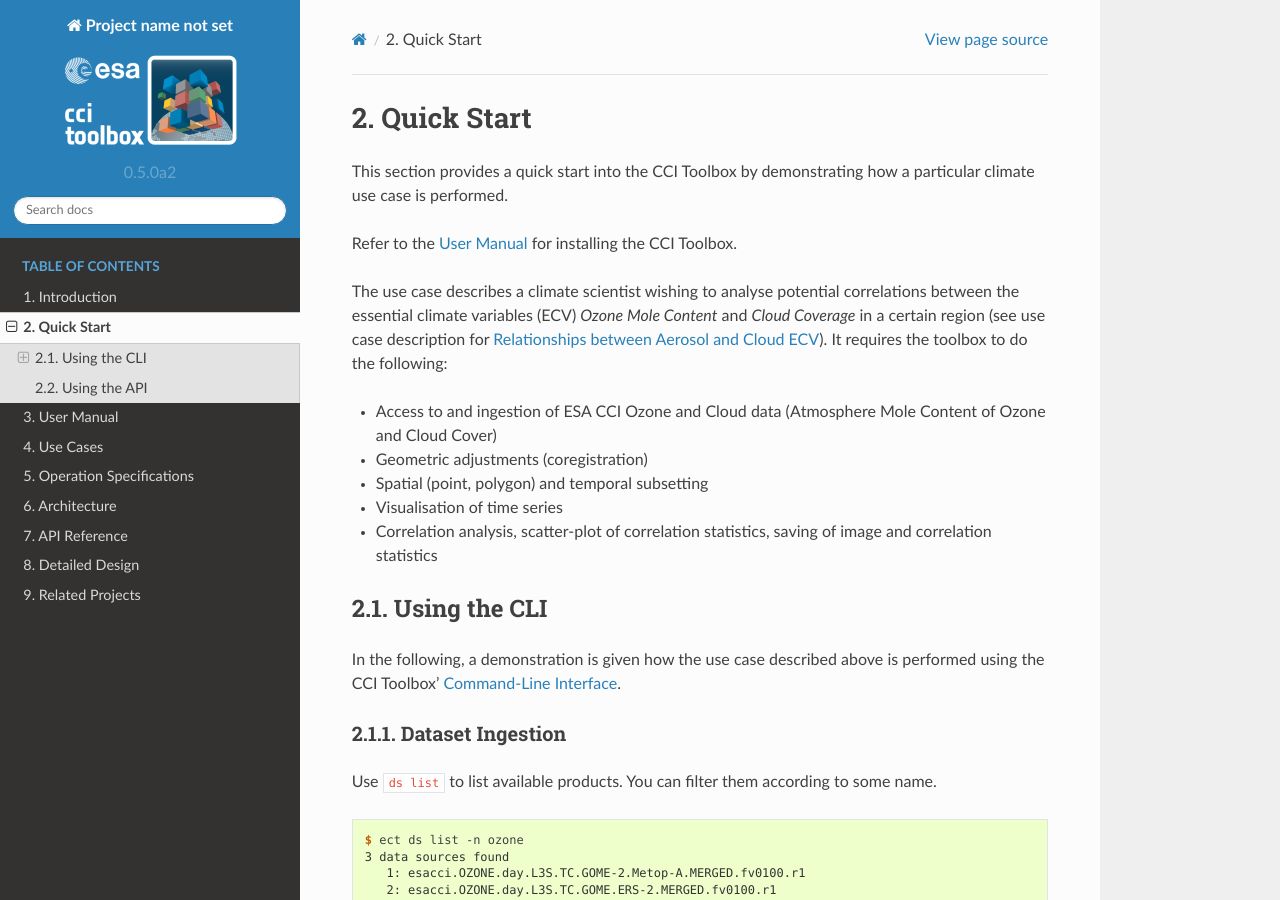
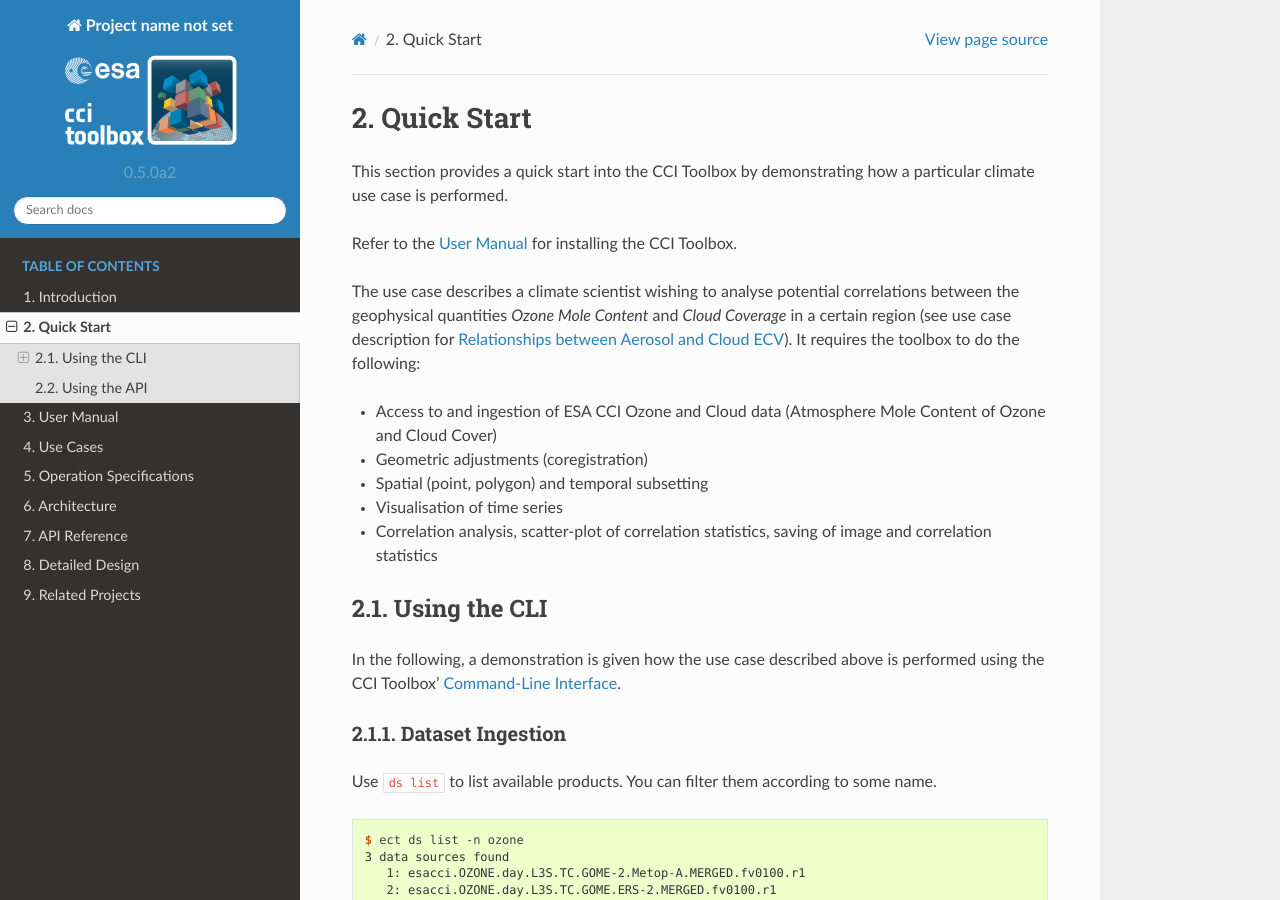
Before and after one commit to CCI-Tools/cate, a Sphinx documentation site: the page built from doc/source/quick_start.rst, in a window 1280 px wide and 900 px high. Built offline with Sphinx 7.4.7 and the Read the Docs theme 2.0.0, drawn with Linux system fonts in a browser that asks for light colours.

Commit message:
essential climate variables (ECV) -> geophysical quantities
ozone mole content and cloud coverage are no essential climate variables but geophysical quantities of the ECVs Ozone and Cloud

```diff
--- a/doc/source/quick_start.rst
+++ b/doc/source/quick_start.rst
@@ -7,8 +7,7 @@
 
 Refer to the :doc:`user_manual` for installing the CCI Toolbox.
 
-The use case describes a climate scientist wishing to analyse potential correlations between the essential
-climate variables (ECV) *Ozone Mole Content* and *Cloud Coverage* in a certain region (see use case description for
+The use case describes a climate scientist wishing to analyse potential correlations between the geophysical quantities *Ozone Mole Content* and *Cloud Coverage* in a certain region (see use case description for
 :ref:`uc_09`). It requires the toolbox to do the following:
 
 * Access to and ingestion of ESA CCI Ozone and Cloud data (Atmosphere Mole Content of Ozone and Cloud Cover)
```
